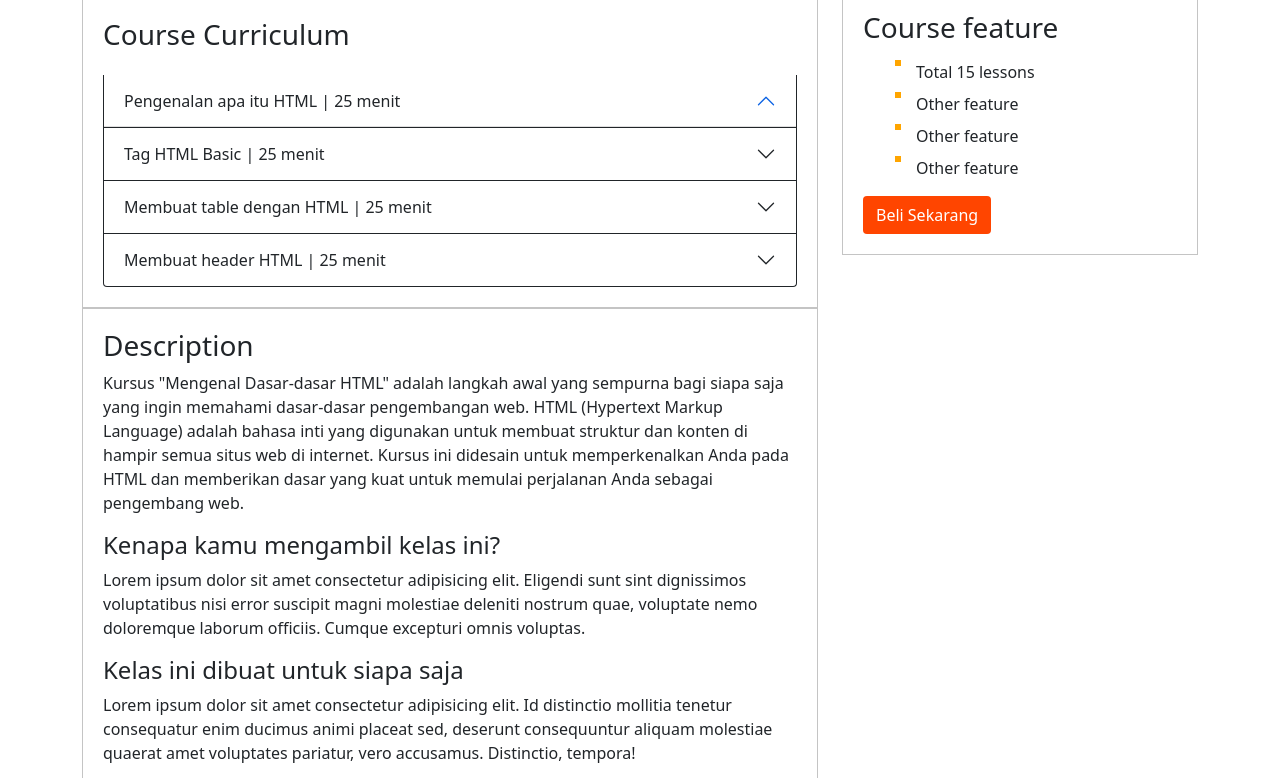
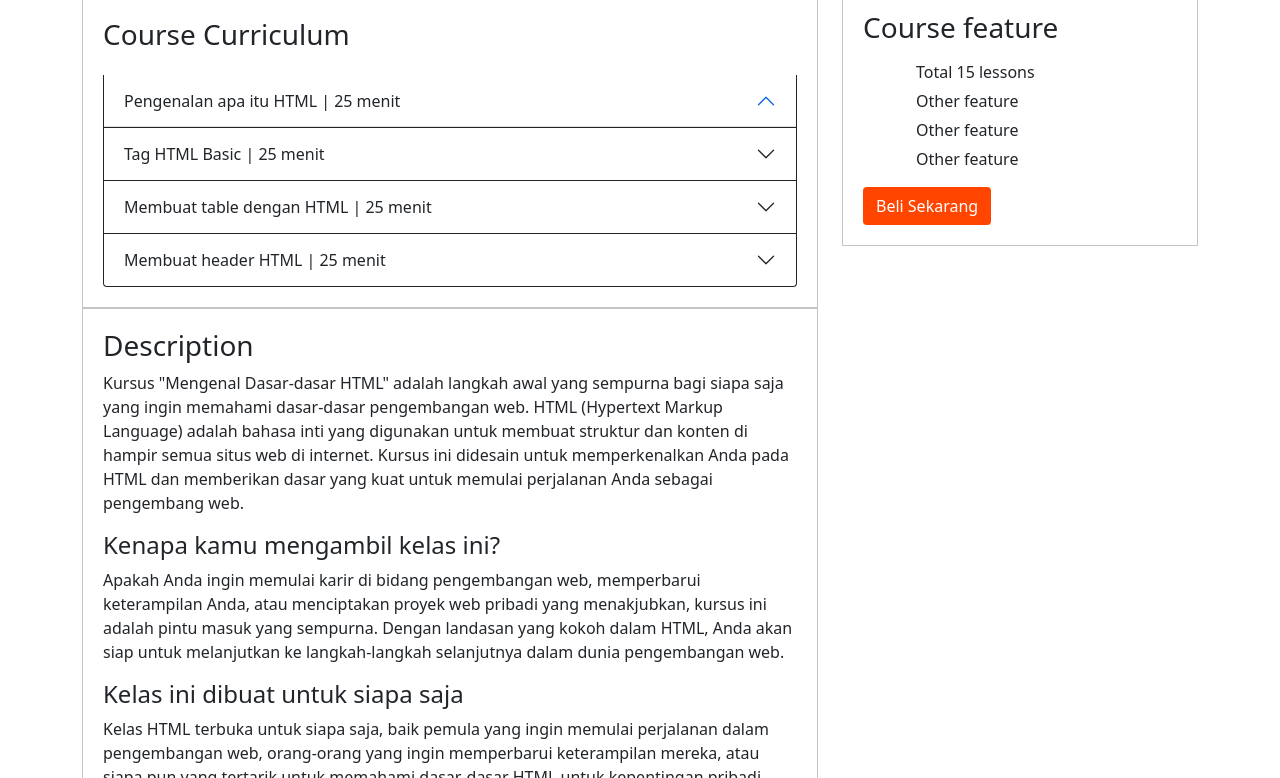
Before and after one commit to tugas-akhir-fs26/tugas-web-development, a plain HTML site: page previewKelas/preview-kelas.html in a window 1280 px wide. Shown: the part 399-1177 px from the top of the page. Drawn offline with nearby package versions, Linux system fonts and the light colour scheme.

Commit message:
mengubah lorem

```diff
--- a/previewKelas/preview-kelas.html
+++ b/previewKelas/preview-kelas.html
@@ -259,13 +259,9 @@
                   <p>
                     Kursus "Mengenal Dasar-dasar HTML" adalah langkah awal yang sempurna bagi siapa saja yang ingin memahami dasar-dasar pengembangan web. HTML (Hypertext Markup Language) adalah bahasa inti yang digunakan untuk membuat struktur dan konten di hampir semua situs web di internet. Kursus ini didesain untuk memperkenalkan Anda pada HTML dan memberikan dasar yang kuat untuk memulai perjalanan Anda sebagai pengembang web.
                     <h4>Kenapa kamu mengambil kelas ini?</h4>
-                    <p>Lorem ipsum dolor sit amet consectetur adipisicing elit. Eligendi sunt sint dignissimos
-                      voluptatibus nisi error suscipit magni molestiae deleniti nostrum quae, voluptate nemo doloremque
-                      laborum officiis. Cumque excepturi omnis voluptas.</p>
+                    <p>Apakah Anda ingin memulai karir di bidang pengembangan web, memperbarui keterampilan Anda, atau menciptakan proyek web pribadi yang menakjubkan, kursus ini adalah pintu masuk yang sempurna. Dengan landasan yang kokoh dalam HTML, Anda akan siap untuk melanjutkan ke langkah-langkah selanjutnya dalam dunia pengembangan web.</p>
                     <h4>Kelas ini dibuat untuk siapa saja</h4>
-                    <p>Lorem ipsum dolor sit amet consectetur adipisicing elit. Id distinctio mollitia tenetur
-                      consequatur enim ducimus animi placeat sed, deserunt consequuntur aliquam molestiae quaerat amet
-                      voluptates pariatur, vero accusamus. Distinctio, tempora!</p>
+                    <p>Kelas HTML terbuka untuk siapa saja, baik pemula yang ingin memulai perjalanan dalam pengembangan web, orang-orang yang ingin memperbarui keterampilan mereka, atau siapa pun yang tertarik untuk memahami dasar-dasar HTML untuk kepentingan pribadi, akademis, atau profesional.</p>
                   </p>
                 </div>
               </div>
--- a/previewKelas/previewKelas.css
+++ b/previewKelas/previewKelas.css
@@ -173,16 +173,7 @@ a {
 .course-sidebar .features-list li {
   position: relative;
   padding-left: 21px;
-  margin-bottom: 8px;
-}
-
-.course-sidebar .features-list li::before {
-  content: "";
-  height: 6px;
-  width: 6px;
-  background-color: orange;
-  position: absolute;
-  left: 0;
+  margin-bottom: 5px;
 }
 
 /* btn */
```
